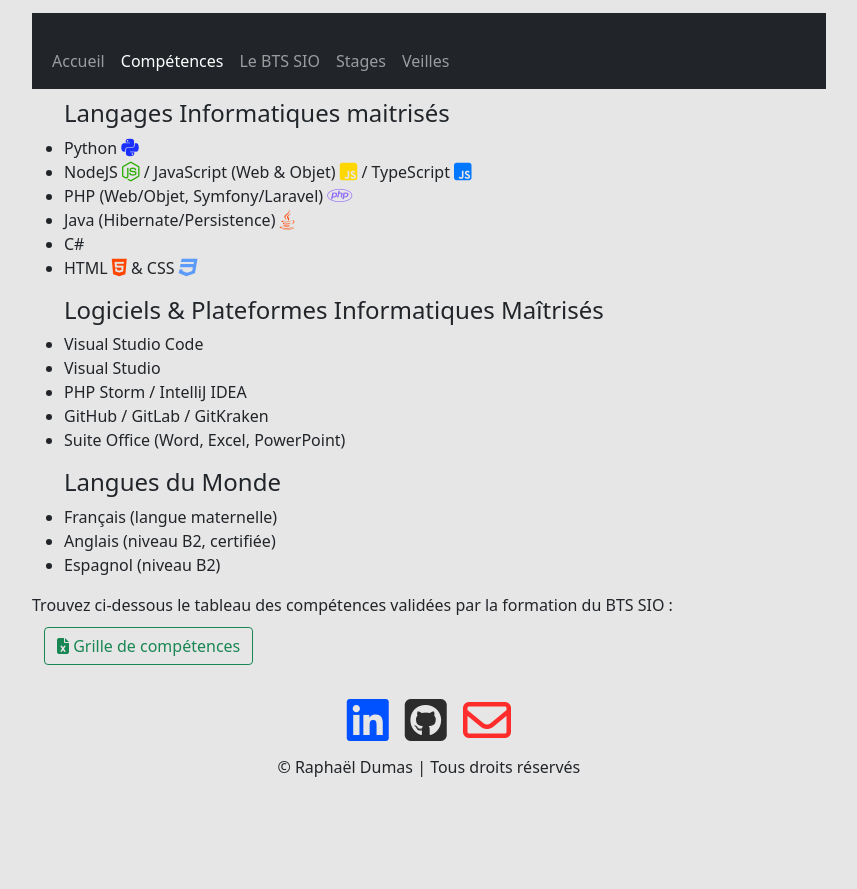
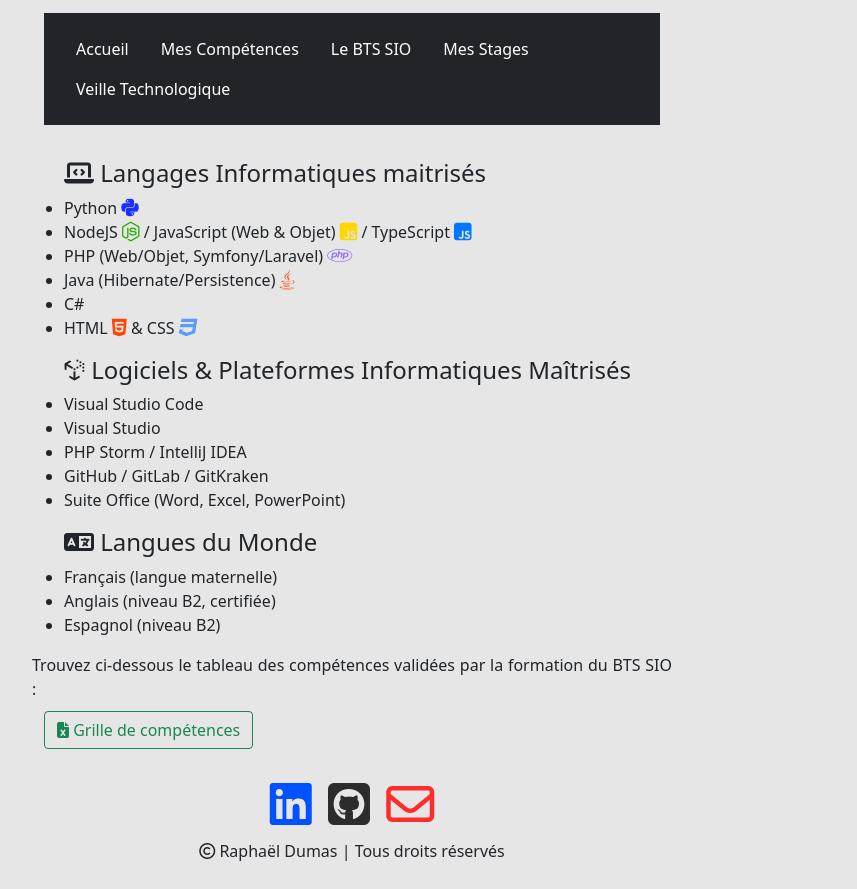
Before and after one commit to Galifire/galifire.github.io, a PHP site: page /skills.html in a window 1280 px wide. Shown: the whole page, without its empty margins (288-1145 px from the left). Before the commit the page ends 777 px from the top, so only its background shows below. Run offline with PHP 8.4, Linux system fonts and the light colour scheme; some libraries are stand-ins or nearby versions.

Commit message:
fixed some icons and style

```diff
--- a/index.css
+++ b/index.css
@@ -3,8 +3,6 @@ html {
 }
 
 body {
-    text-align: justify;
-    width: 21cm;
     text-align: justify;
     margin-top: 1%;
     margin-left: 25%;
@@ -31,10 +29,6 @@ h1 {
     text-align: center;
 }
 
-nav {
-    align-items: center;
-    text-align: center;
-}
 
 footer {
     margin-top: 30px;
--- a/skills.html
+++ b/skills.html
@@ -8,35 +8,34 @@
   </head>
 
 <body>
-  <header>
-    <nav class="navbar navbar-expand-lg navbar-dark bg-dark">
-      <div class="container-fluid">
-        <div class="navbar-collapse collapse" id="navbarColor01">
-          <ul class="navbar-nav me-auto mb-2 mb-lg-0">
-            <li class="nav-item">
-              <a class="nav-link" href="index.html">Accueil</a>
-            </li>
-            <li class="nav-item">
-              <a class="nav-link active" aria-current="page" href="skills.html">Compétences</a>
-            </li>
-            <li class="nav-item">
-              <a class="nav-link" href="bts.html">Le BTS SIO</a>
-            </li>
-            <li class="nav-item">
-              <a class="nav-link" href="stage.html">Stages</a>
-            </li>
-            <li class="nav-item">
-              <a class="nav-link" href="veille.html">Veilles</a>
-            </li>
-          </ul>
-        </div>
-      </div>
-    </nav>
-  </header>
+  <div class="container">
+
+    <header class="p-3 bg-dark d-flex justify-content-center py-3">
+
+      <ul class="nav">
+
+        <li class="nav-item"><a href="./index.html" class="nav-link active text-white" aria-current="page">Accueil</a></li>
+        <li class="nav-item"><a href="./skills.html" class="nav-link text-white">Mes Compétences</a></li>
+        <li class="nav-item"><a href="./bts.html" class="nav-link text-white">Le BTS SIO</a></li>
+        <li class="nav-item"><a href="./stage.html" class="nav-link text-white">Mes Stages</a></li>
+        <li class="nav-item"><a href="./veille.html" class="nav-link text-white">Veille Technologique</a></li>
+
+      </ul>
+
+    </header>
+
+  </div>
+
+  <br>
 
   <div class="skillset">
     <ul>
-      <h4>Langages Informatiques maitrisés</h4>
+      <h4>
+        <span class="programming">
+          <i class="fas fa-laptop-code"></i>
+        </span>
+        Langages Informatiques maitrisés
+      </h4>
       <li>Python
         <span style="color: rgb(25, 48, 255)">
           <i class="fab fa-python fa-lg"></i>
@@ -73,7 +72,12 @@
         </span></li>
     </ul>
     <ul>
-      <h4>Logiciels & Plateformes Informatiques Maîtrisés</h4>
+      <h4>
+        <span class="softwares">
+          <i class="fab fa-uncharted"></i>
+        </span>
+        Logiciels & Plateformes Informatiques Maîtrisés
+      </h4>
       <li>Visual Studio Code</li>
       <li>Visual Studio</li>
       <li>PHP Storm / IntelliJ IDEA</li>
@@ -81,7 +85,12 @@
       <li>Suite Office (Word, Excel, PowerPoint)</li>
     </ul>
     <ul>
-      <h4>Langues du Monde</h4>
+      <h4>
+        <span class="languages">
+          <i class="fas fa-language"></i>
+        </span>
+        Langues du Monde
+      </h4>
       <li>Français (langue maternelle)</li>
       <li>Anglais (niveau B2, certifiée)</li>
       <li>Espagnol (niveau B2)</li>
@@ -103,17 +112,17 @@
 <footer>
   <div class="links">
 
-    <a href="https://www.linkedin.com/in/rapha%C3%ABl-dumas-2a3bb8204"><button type="button" class="logo">
+    <a href="https://www.linkedin.com/in/rapha%C3%ABl-dumas-2a3bb8204" target="_blank"><button type="button" class="logo">
         <span class="linkedin" style="color: #0051ff;">
           <i class="fab fa-linkedin fa-3x"></i>
         </span></button></a>
 
-    <a href="https://github.com/Galifire"><button type="button" class="logo">
+    <a href="https://github.com/Galifire" target="_blank"><button type="button" class="logo">
         <span class="github" style="color: #2c2c2c;">
           <i class="fab fa-github-square fa-3x"></i>
         </span></button></a>
 
-    <a href="mailto:raphael.dumas01@gmail.com"><button type="button" class="logo">
+    <a href="mailto:raphael.dumas01@gmail.com" target="_blank"><button type="button" class="logo">
       <span class="email" style="color: rgb(255, 44, 44)">
         <i class="far fa-envelope fa-3x"></i>
       </span></button></a>
@@ -121,8 +130,11 @@
   </div>
 
   <div class="copyright">
-  © Raphaël Dumas | Tous droits réservés
-  </div>
+    <span class="copyright">
+      <i class="far fa-copyright"></i>
+    </span>
+      Raphaël Dumas | Tous droits réservés
+    </div>
 
 </footer>
 </html>
```
Also changed, not shown: bts.html (+25 -30 lines), index.html (+48 -32 lines), stage.html (+25 -30 lines), veille.html (+24 -29 lines).
